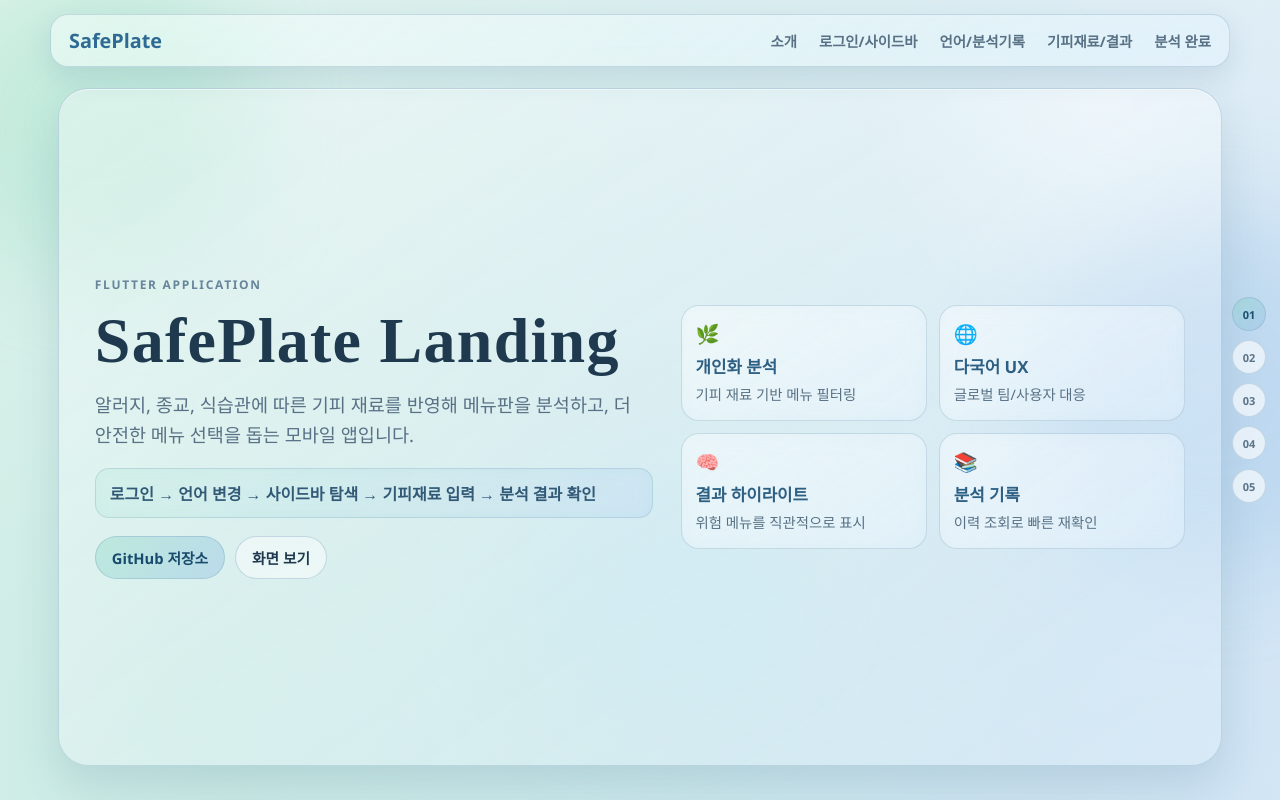
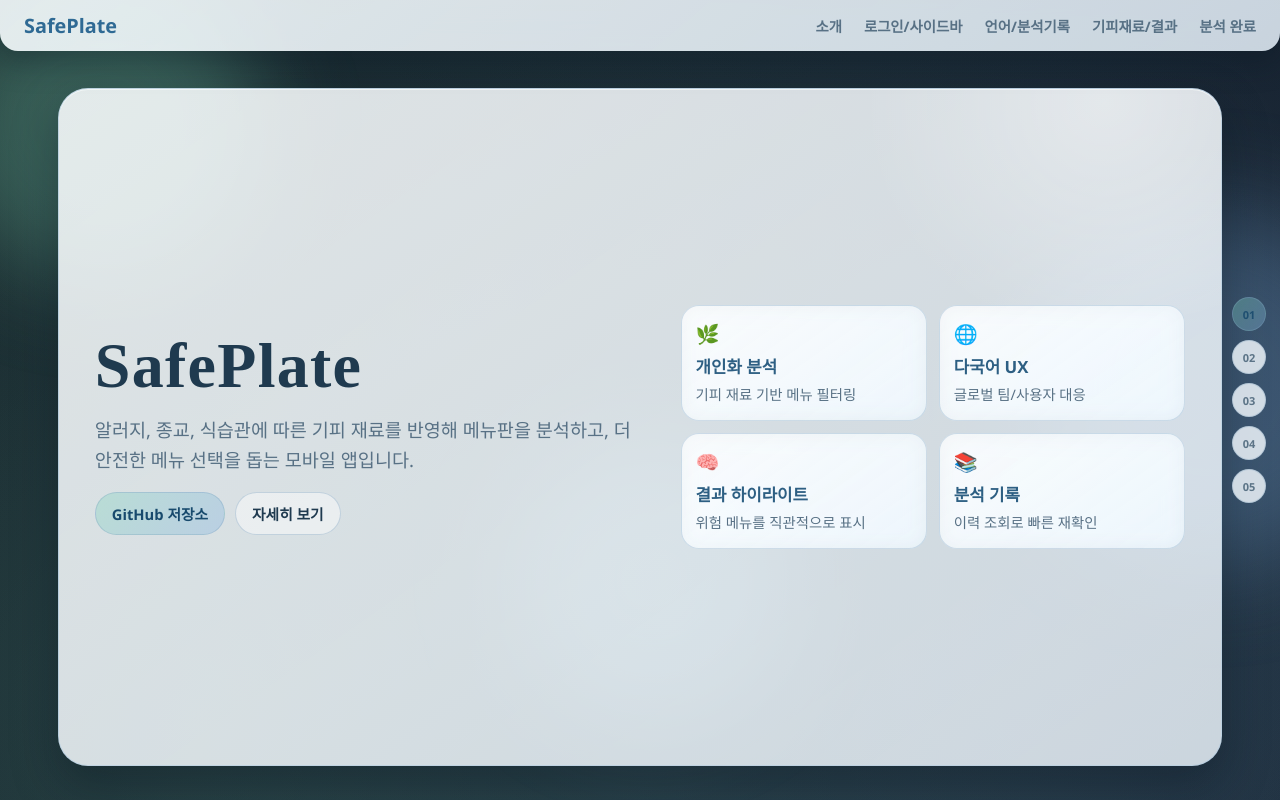
Before and after one commit to GDGoC-CAU-Team-9/Landing-Page, a Next.js app: page / in a window 1280 px wide. Shown: the top 800 px of the page. Built offline with nearby package versions, Linux system fonts and the light colour scheme.

Commit message:
style: dark outer background with brighter inner layout

```diff
--- a/app/globals.css
+++ b/app/globals.css
@@ -1,7 +1,7 @@
 :root {
-  --bg-1: #edf8f3;
-  --bg-2: #e8f1ff;
-  --bg-3: #f7fbff;
+  --bg-1: #0b121a;
+  --bg-2: #0f1a27;
+  --bg-3: #142231;
   --ink: #1f3a4f;
   --ink-soft: #587185;
   --mint: #7ad6bd;
@@ -31,8 +31,8 @@
     sans-serif;
   color: var(--ink);
   background:
-    radial-gradient(circle at 16% 18%, rgba(148, 221, 194, 0.36) 0%, transparent 34%),
-    radial-gradient(circle at 84% 16%, rgba(153, 192, 236, 0.34) 0%, transparent 34%),
+    radial-gradient(circle at 16% 18%, rgba(124, 212, 180, 0.2) 0%, transparent 36%),
+    radial-gradient(circle at 84% 16%, rgba(128, 176, 225, 0.2) 0%, transparent 36%),
     linear-gradient(150deg, var(--bg-1) 0%, var(--bg-2) 48%, var(--bg-3) 100%);
 }
 
@@ -54,7 +54,7 @@
   height: 320px;
   top: -40px;
   left: -60px;
-  background: rgba(131, 216, 184, 0.28);
+  background: rgba(124, 210, 178, 0.32);
 }
 
 .orb-b {
@@ -62,7 +62,7 @@
   height: 360px;
   top: 26%;
   right: -110px;
-  background: rgba(128, 179, 229, 0.26);
+  background: rgba(122, 169, 220, 0.3);
 }
 
 .orb-c {
@@ -70,25 +70,25 @@
   height: 280px;
   bottom: 10%;
   left: 40%;
-  background: rgba(175, 227, 243, 0.24);
+  background: rgba(155, 209, 232, 0.25);
 }
 
 .topbar {
   position: fixed;
-  top: 14px;
-  left: 50%;
-  transform: translateX(-50%);
-  width: min(1180px, calc(100% - 30px));
+  top: 0;
+  left: 0;
+  transform: none;
+  width: 100%;
   display: flex;
   align-items: center;
   justify-content: space-between;
-  padding: 12px 18px;
-  border-radius: 18px;
-  border: 1px solid var(--line);
-  background: linear-gradient(140deg, rgba(255, 255, 255, 0.52) 0%, rgba(237, 248, 255, 0.36) 100%);
+  padding: 12px 24px;
+  border-radius: 0 0 18px 18px;
+  border: none;
+  background: linear-gradient(140deg, rgba(248, 253, 255, 0.9) 0%, rgba(235, 246, 255, 0.84) 100%);
   backdrop-filter: blur(16px) saturate(130%);
   -webkit-backdrop-filter: blur(16px) saturate(130%);
-  box-shadow: 0 10px 26px rgba(65, 105, 138, 0.15);
+  box-shadow: 0 12px 28px rgba(10, 22, 36, 0.34);
   z-index: 50;
 }
 
@@ -138,7 +138,7 @@
   font-size: 11px;
   font-weight: 700;
   border: 1px solid rgba(126, 162, 189, 0.34);
-  background: rgba(255, 255, 255, 0.62);
+  background: rgba(245, 251, 255, 0.82);
   backdrop-filter: blur(8px);
   transition: transform 0.2s ease, color 0.2s ease;
 }
@@ -181,10 +181,10 @@
   width: min(1180px, 100%);
   height: min(830px, calc(100dvh - 122px));
   border-radius: 30px;
-  border: 1px solid var(--line);
-  background: linear-gradient(145deg, rgba(255, 255, 255, 0.38) 0%, rgba(233, 245, 255, 0.3) 100%);
+  border: 1px solid rgba(168, 197, 222, 0.52);
+  background: linear-gradient(145deg, rgba(251, 254, 255, 0.88) 0%, rgba(240, 248, 255, 0.82) 100%);
   box-shadow:
-    0 18px 42px rgba(57, 92, 120, 0.15),
+    0 20px 46px rgba(7, 18, 30, 0.38),
     inset 0 1px 0 rgba(255, 255, 255, 0.66);
   backdrop-filter: blur(18px) saturate(138%);
   -webkit-backdrop-filter: blur(18px) saturate(138%);
@@ -303,8 +303,8 @@
 
 .feature-card {
   border-radius: 18px;
-  border: 1px solid rgba(121, 159, 186, 0.3);
-  background: linear-gradient(145deg, rgba(255, 255, 255, 0.32) 0%, rgba(230, 244, 255, 0.24) 100%);
+  border: 1px solid rgba(139, 173, 199, 0.36);
+  background: linear-gradient(145deg, rgba(255, 255, 255, 0.62) 0%, rgba(238, 248, 255, 0.56) 100%);
   backdrop-filter: blur(10px);
   padding: 14px;
 }
@@ -342,10 +342,10 @@
 
 .shot-card {
   border-radius: 20px;
-  border: 1px solid rgba(123, 160, 188, 0.28);
-  background: linear-gradient(145deg, rgba(255, 255, 255, 0.34) 0%, rgba(228, 243, 255, 0.25) 100%);
+  border: 1px solid rgba(136, 171, 198, 0.36);
+  background: linear-gradient(145deg, rgba(255, 255, 255, 0.68) 0%, rgba(236, 247, 255, 0.58) 100%);
   backdrop-filter: blur(10px);
-  box-shadow: 0 10px 24px rgba(56, 92, 121, 0.1);
+  box-shadow: 0 10px 24px rgba(29, 52, 73, 0.16);
   padding: 12px;
   display: grid;
   grid-template-rows: auto 1fr;
@@ -543,9 +543,10 @@
 
 @media (max-width: 680px) {
   .topbar {
-    width: calc(100% - 12px);
-    top: 8px;
+    width: 100%;
+    top: 0;
     padding: 10px 12px;
+    border-radius: 0 0 14px 14px;
   }
 
   .top-links {
--- a/app/page.tsx
+++ b/app/page.tsx
@@ -97,15 +97,11 @@
       >
         <div className="content hero">
           <div className="hero-copy">
-            <p className="eyebrow">Flutter Application</p>
-            <h1>SafePlate Landing</h1>
+            <h1>SafePlate</h1>
             <p className="lead">
               알러지, 종교, 식습관에 따른 기피 재료를 반영해 메뉴판을 분석하고,
               더 안전한 메뉴 선택을 돕는 모바일 앱입니다.
             </p>
-            <div className="flow-box">
-              로그인 → 언어 변경 → 사이드바 탐색 → 기피재료 입력 → 분석 결과 확인
-            </div>
             <div className="cta-row">
               <a
                 className="btn primary"
@@ -116,7 +112,7 @@
                 GitHub 저장소
               </a>
               <a className="btn ghost" href="#section-2">
-                화면 보기
+                자세히 보기
               </a>
             </div>
           </div>
```
